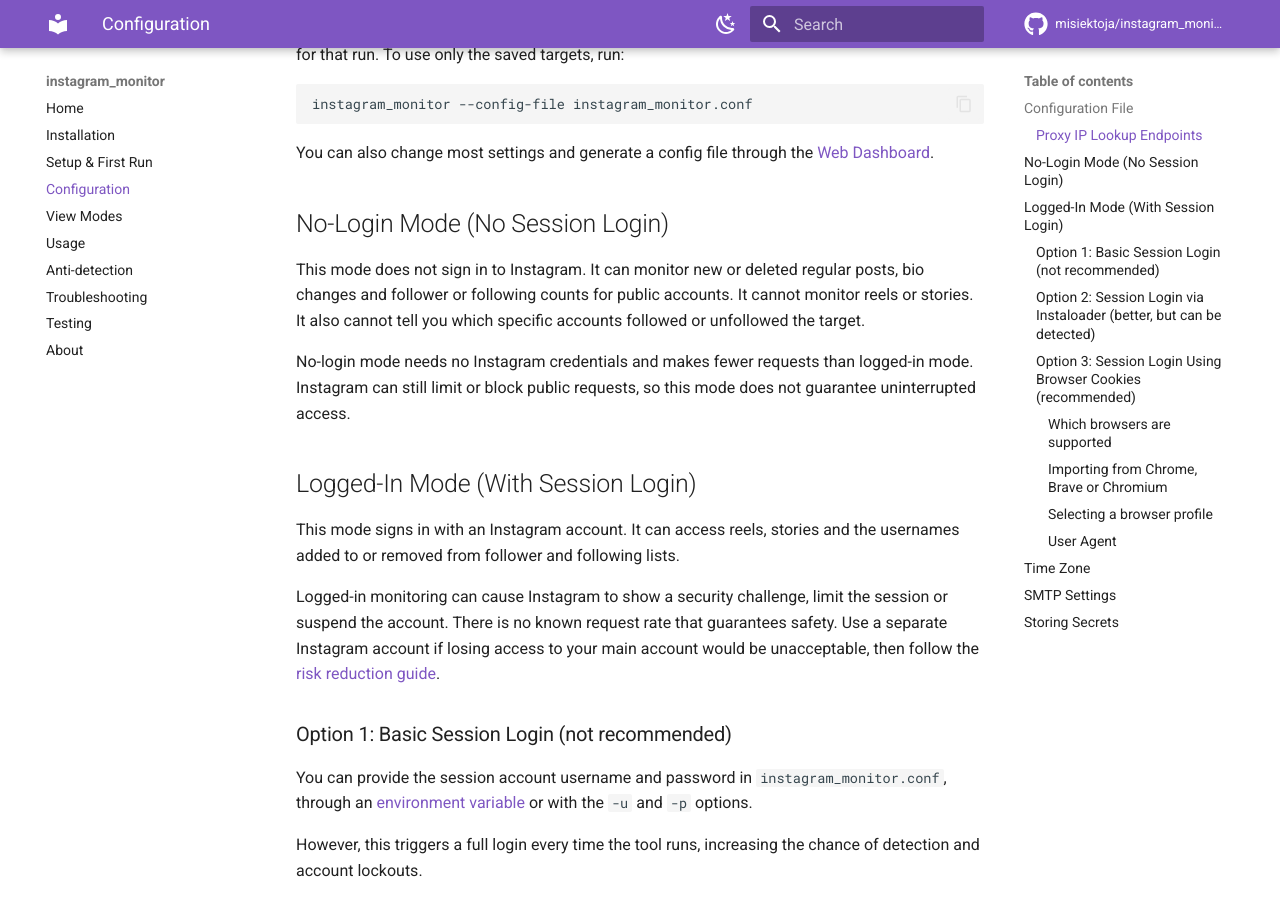
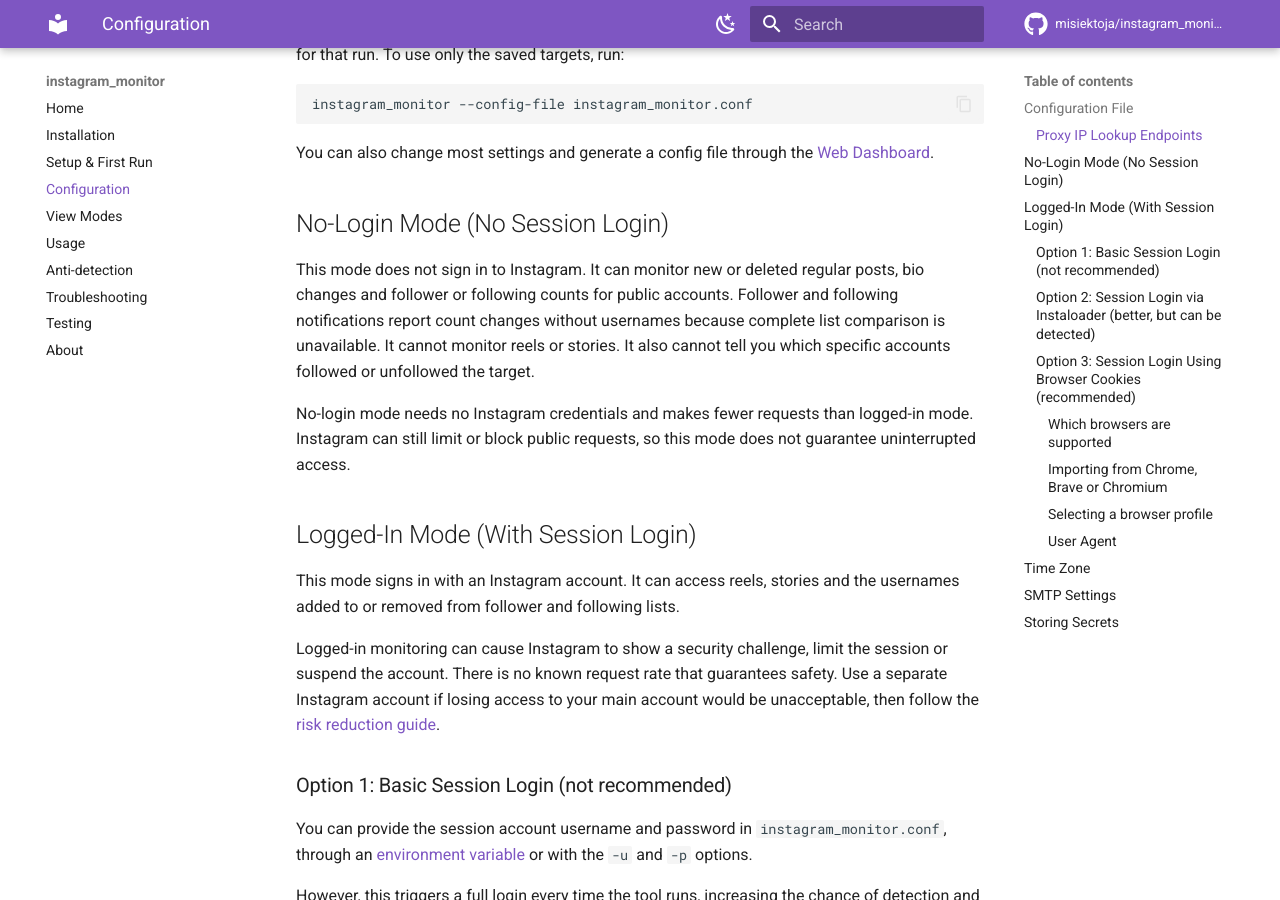
Before and after one commit to misiektoja/instagram_monitor, an MkDocs documentation site: the page built from docs/configuration.md, in a window 1280 px wide and 900 px high, scrolled down 2135 px. Built offline with MkDocs 1.6.1 and Material for MkDocs 9.7.7, drawn with Linux system fonts in a browser that asks for light colours; comment, search, counter and statistics services are not loaded.

Commit message:
docs(config): clarify no-login count alerts

```diff
--- a/docs/configuration.md
+++ b/docs/configuration.md
@@ -75,7 +75,7 @@ You can also change most settings and generate a config file through the [Web Da
 <a id="no-login-mode-without-session-login"></a>
 ## No-Login Mode (No Session Login)
 
-This mode does not sign in to Instagram. It can monitor new or deleted regular posts, bio changes and follower or following counts for public accounts. It cannot monitor reels or stories. It also cannot tell you which specific accounts followed or unfollowed the target.
+This mode does not sign in to Instagram. It can monitor new or deleted regular posts, bio changes and follower or following counts for public accounts. Follower and following notifications report count changes without usernames because complete list comparison is unavailable. It cannot monitor reels or stories. It also cannot tell you which specific accounts followed or unfollowed the target.
 
 No-login mode needs no Instagram credentials and makes fewer requests than logged-in mode. Instagram can still limit or block public requests, so this mode does not guarantee uninterrupted access.
 
```
